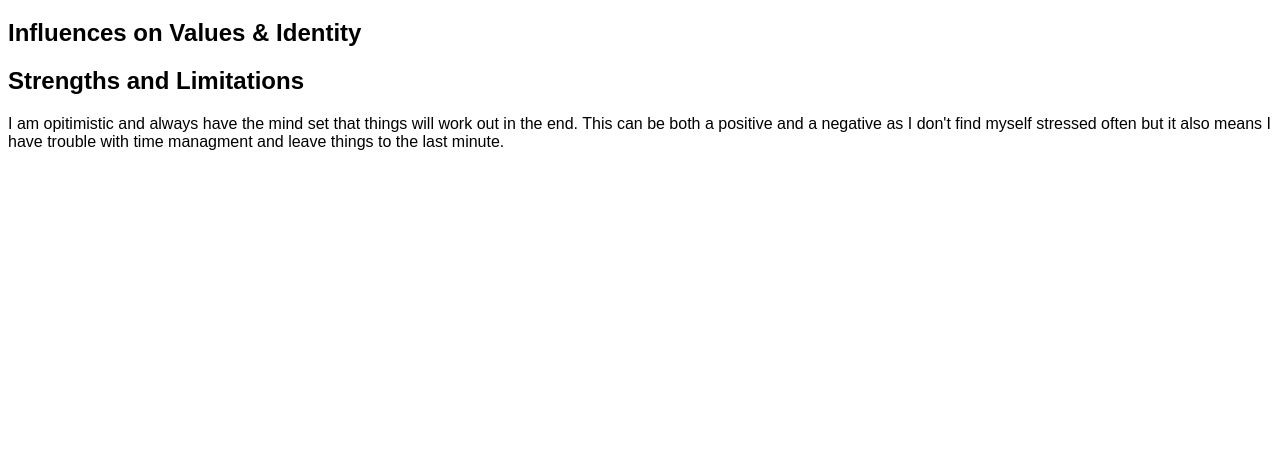
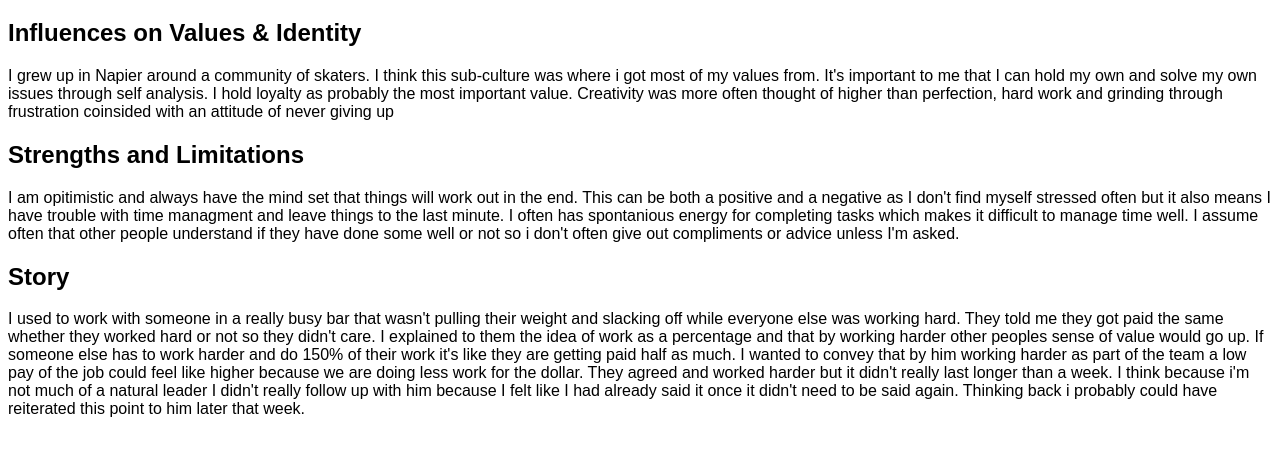
Before and after one commit to tim-dustow/tim-dustow.github.io, a plain HTML site: page blog/Identity, Values and Strengths.html in a window 1280 px wide. Shown: the part 61-516 px from the top of the page. Drawn offline with Linux system fonts and the light colour scheme.

Commit message:
Answer id-values question

```diff
--- a/blog/Identity, Values and Strengths.html
+++ b/blog/Identity, Values and Strengths.html
@@ -17,13 +17,19 @@
   <body>
     <h1>Identity, Values and Strengths</h1>
     <h2>Influences on Values & Identity</h2>
-    <p></p>
+    <p> I grew up in Napier around a community of skaters. I think this sub-culture was where i got most of my values from.
+      It's important to me that I can hold my own and solve my own issues through self analysis. I hold loyalty as probably
+      the most important value. Creativity was more often thought of higher than perfection, hard work and grinding through
+      frustration coinsided with an attitude of never giving up</p>
     <h2>Strengths and Limitations</h2>
     <p> I am opitimistic and always have the mind set that things will work out in the end.
       This can be both a positive and a negative as I don't find myself stressed often but
       it also means I have trouble with time managment and leave things to the last minute.
+      I often has spontanious energy for completing tasks which makes it difficult to manage time well.
+      I assume often that other people understand if they have done some well or not so i don't often give
+      out compliments or advice unless I'm asked.
     </p>
-    <h2></h2>
-    <p></p>
+    <h2>Story</h2>
+    <p> I used to work with someone in a really busy bar that wasn't pulling their weight and slacking off while everyone else was working hard. They told me they got paid the same whether they worked hard or not so they didn't care. I explained to them the idea of work as a percentage and that by working harder other peoples sense of value would go up. If someone else has to work harder and do 150% of their work it's like they are getting paid half as much. I wanted to convey that by him working harder as part of the team a low pay of the job could feel like higher because we are doing less work for the dollar. They agreed and worked harder but it didn't really last longer than a week. I think because i'm not much of a natural leader I didn't really follow up with him because I felt like I had already said it once it didn't need to be said again. Thinking back i probably could have reiterated this point to him later that week.</p>
   </body>
 </html>
```
Also changed, not shown: blog/learning-plan.html (+2 -1 lines), index.html (+1 -2 lines), images/kokako.png (added), 1 other file.
